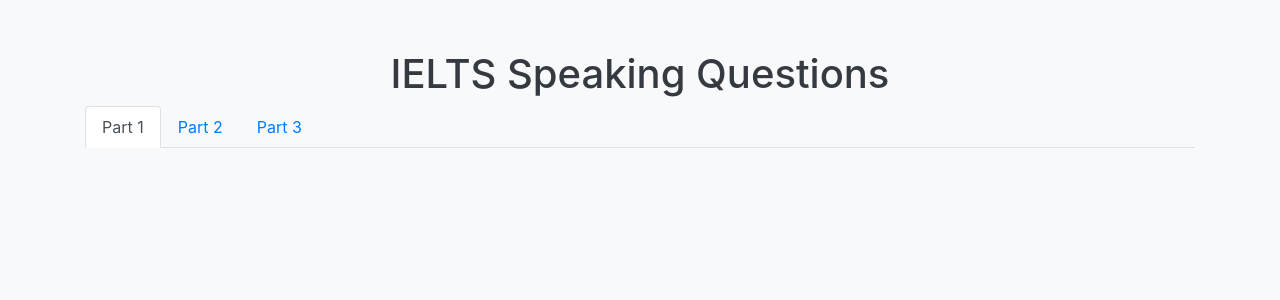
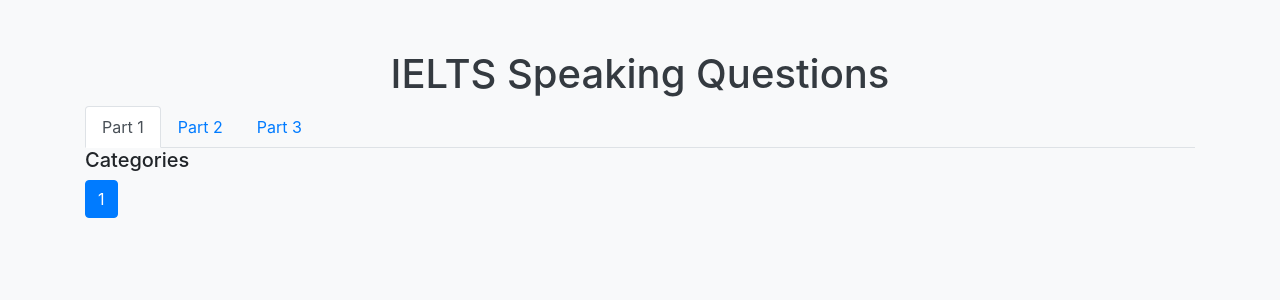
Before and after one commit to IqqIqq/ielts_speaking_test_practice, a FastAPI app: page / in a window 1280 px wide. Shown: the part 56-356 px from the top of the page. Run offline with FastAPI, Linux system fonts and the light colour scheme; some libraries are stand-ins or nearby versions.

Commit message:
postgresql

```diff
--- a/src/LLMService/main.py
+++ b/src/LLMService/main.py
@@ -1,6 +1,6 @@
 #import SparkApi
 from src.LLMService import SparkApi
-from fastapi import FastAPI, Request, Form, Depends
+from fastapi import FastAPI, Request, Form, Depends, Query
 from fastapi.responses import HTMLResponse
 from fastapi.templating import Jinja2Templates
 from sqlalchemy import create_engine, Column, Integer, String
@@ -122,20 +122,27 @@
         db.close()
 
 @app.get("/", response_class=HTMLResponse)
-async def index(request: Request, db: Session = Depends(get_db)):
+async def index(request: Request, db: Session = Depends(get_db), part: int = Query(1), category: str = Query(None)):
+    # 每页显示的问题数量
+    page_size = 10
     part1_questions = db.query(Part1Question).all()
     part2_questions = db.query(Part2Question).all()
     part3_questions = db.query(Part3Question).all()
 
-    # Split Part 2 and Part 3 questions by question mark and filter out empty strings
-    part2_questions_list = [list(filter(None, q.question.split('?'))) for q in part2_questions]
-    part3_questions_list = [list(filter(None, q.question.split('?'))) for q in part3_questions]
+    # 分页处理
+    part1_paginated = part1_questions[(part - 1) * page_size: part * page_size]
+    part2_paginated = part2_questions[(part - 1) * page_size: part * page_size]
+    part3_paginated = part3_questions[(part - 1) * page_size: part * page_size]
 
     return templates.TemplateResponse("index.html", {
         "request": request,
-        "part1_questions": part1_questions,
-        "part2_questions": part2_questions_list,
-        "part3_questions": part3_questions_list
+        "part1_questions": part1_paginated,
+        "part2_questions": part2_paginated,
+        "part3_questions": part3_paginated,
+        "part1_count": len(part1_questions),
+        "part2_count": len(part2_questions),
+        "part3_count": len(part3_questions),
+        "current_part": part
     })
 
 @app.post("/submit_answer", response_class=HTMLResponse)
--- a/src/LLMService/templates/index.html
+++ b/src/LLMService/templates/index.html
@@ -47,10 +47,20 @@
         </ul>
         <div class="tab-content" id="myTabContent">
             <div class="tab-pane fade show active" id="part1" role="tabpanel" aria-labelledby="part1-tab">
+                <h5>Categories</h5>
+                <div class="accordion" id="accordionPart1">
                     {% for question in part1_questions %}
-                <div class="card mt-3">
+                    <div class="card">
+                        <div class="card-header" id="heading{{ question.id }}">
+                            <h2 class="mb-0">
+                                <button class="btn btn-link" type="button" data-toggle="collapse" data-target="#collapse{{ question.id }}" aria-expanded="true" aria-controls="collapse{{ question.id }}">
+                                    {{ question.category }}
+                                </button>
+                            </h2>
+                        </div>
+                        <div id="collapse{{ question.id }}" class="collapse" aria-labelledby="heading{{ question.id }}" data-parent="#accordionPart1">
                             <div class="card-body">
-                        <h5 class="card-title">{{ question.category }} - {{ question.question }}</h5>
+                                <h5 class="card-title">{{ question.question }}</h5>
                                 <form action="/submit_answer" method="post">
                                     <input type="hidden" name="question_id" value="{{ question.id }}">
                                     <input type="hidden" name="part" value="1">
@@ -62,7 +72,19 @@
                                 </form>
                             </div>
                         </div>
+                    </div>
                     {% endfor %}
+                </div>
+                <!-- Pagination -->
+                <nav aria-label="Page navigation">
+                    <ul class="pagination">
+                        {% for i in range(1, (part1_count // 10) + 2) %}
+                        <li class="page-item {% if i == current_part %}active{% endif %}">
+                            <a class="page-link" href="/?part={{ i }}"> {{ i }} </a>
+                        </li>
+                        {% endfor %}
+                    </ul>
+                </nav>
             </div>
             <div class="tab-pane fade" id="part2" role="tabpanel" aria-labelledby="part2-tab">
                 <h5>Part 2 Questions</h5>
@@ -77,6 +99,16 @@
                     {% endfor %}
                     <button type="submit" class="btn btn-primary">Submit Answers</button>
                 </form>
+                <!-- Pagination for Part 2 -->
+                <nav aria-label="Page navigation">
+                    <ul class="pagination">
+                        {% for i in range(1, (part2_count // 10) + 2) %}
+                        <li class="page-item {% if i == current_part %}active{% endif %}">
+                            <a class="page-link" href="/?part={{ i }}"> {{ i }} </a>
+                        </li>
+                        {% endfor %}
+                    </ul>
+                </nav>
             </div>
             <div class="tab-pane fade" id="part3" role="tabpanel" aria-labelledby="part3-tab">
                 <h5>Part 3 Questions</h5>
@@ -91,6 +123,16 @@
                     {% endfor %}
                     <button type="submit" class="btn btn-primary">Submit Answers</button>
                 </form>
+                <!-- Pagination for Part 3 -->
+                <nav aria-label="Page navigation">
+                    <ul class="pagination">
+                        {% for i in range(1, (part3_count // 10) + 2) %}
+                        <li class="page-item {% if i == current_part %}active{% endif %}">
+                            <a class="page-link" href="/?part={{ i }}"> {{ i }} </a>
+                        </li>
+                        {% endfor %}
+                    </ul>
+                </nav>
             </div>
         </div>
     </div>
```
Lines whose indentation alone changed are shown as unchanged.
